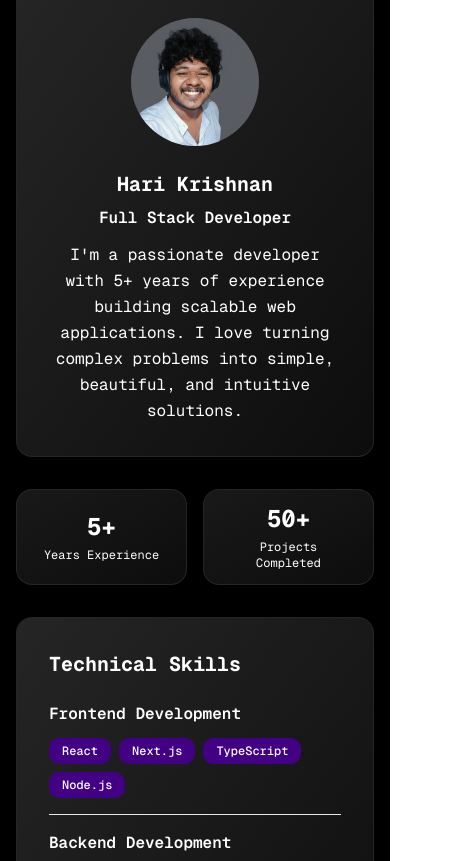
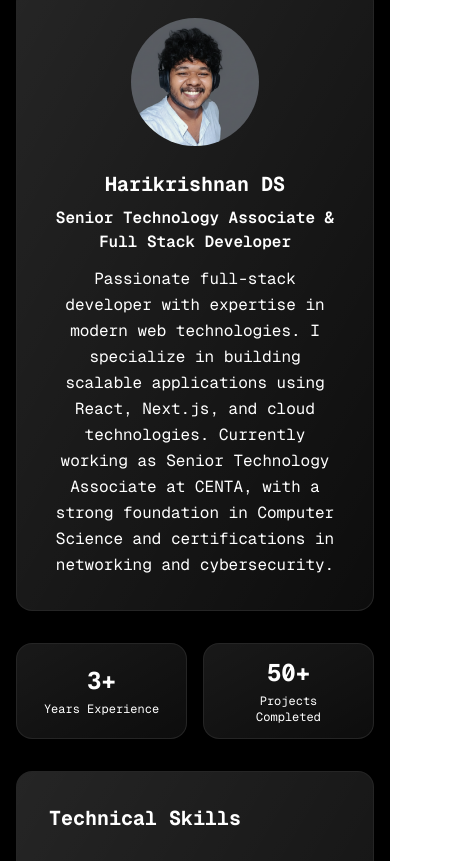
Before and after one commit to itsharipersonal/devportfolio, a Next.js app: page / in a window 390 px wide. Shown: the part 1139-2000 px from the top of the page, 472 px wide, since content can reach past the window. Built offline with nearby package versions, Linux system fonts and the light colour scheme.

Commit message:
Update package dependencies and enhance About, Contact, Experience, Hero, Navbar, and Projects components: added Puppeteer, updated personal information, improved layout and styling, and refined project descriptions for clarity and engagement.

```diff
--- a/package.json
+++ b/package.json
@@ -16,6 +16,7 @@
     "clsx": "^2.1.1",
     "lucide-react": "^0.544.0",
     "next": "15.5.4",
+    "puppeteer": "^24.22.3",
     "react": "19.1.0",
     "react-dom": "19.1.0",
     "tailwind-merge": "^3.3.1"
--- a/src/components/about.tsx
+++ b/src/components/about.tsx
@@ -7,8 +7,10 @@ import { Avatar, AvatarFallback, AvatarImage } from "@/components/ui/avatar";
 
 export default function About() {
   const skills = [
-    "React", "Next.js", "TypeScript", "Node.js", "Python", "PostgreSQL",
-    "MongoDB", "AWS", "Docker", "Git", "Tailwind CSS", "GraphQL"
+    "JavaScript (ES6+)", "TypeScript", "HTML5", "CSS3", "SQL", "MongoDB",
+    "Node.js", "Express.js", "Next.js", "React.js", "TailwindCSS", "Bootstrap",
+    "Framer Motion", "Docker", "Kubernetes", "AWS (EC2, S3)", "Hasura", "GraphQL",
+    "Figma", "Adobe Photoshop", "Git", "Webpack", "Vercel", "Jira"
   ];
 
   return (
@@ -41,15 +43,16 @@ export default function About() {
                     </Avatar>
                     <div className="text-center sm:text-left flex-1">
                       <h3 className="text-xl font-bold text-white mb-2">
-                        Hari Krishnan
+                        Harikrishnan DS
                       </h3>
                       <p className="text-base font-semibold mb-3 text-white" >
-                        Full Stack Developer
+                        Senior Technology Associate & Full Stack Developer
                       </p>
                       <p className="text-white leading-relaxed">
-                        I'm a passionate developer with 5+ years of experience building
-                        scalable web applications. I love turning complex problems into
-                        simple, beautiful, and intuitive solutions.
+                        Passionate full-stack developer with expertise in modern web technologies.
+                        I specialize in building scalable applications using React, Next.js, and cloud technologies.
+                        Currently working as Senior Technology Associate at CENTA, with a strong foundation in
+                        Computer Science and certifications in networking and cybersecurity.
                       </p>
                     </div>
                   </div>
@@ -60,7 +63,7 @@ export default function About() {
               <div className="grid grid-cols-2 gap-4">
                 <Card className="p-6 text-center bg-white/5 backdrop-blur-lg border border-white/10 shadow-xl h-24 flex items-center justify-center relative overflow-hidden before:absolute before:inset-0 before:bg-gradient-to-br before:from-white/5 before:to-transparent before:pointer-events-none">
                   <CardContent className="p-0 relative z-10">
-                    <div className="text-2xl font-bold mb-1 text-white">5+</div>
+                    <div className="text-2xl font-bold mb-1 text-white">3+</div>
                     <div className="text-xs text-white">Years Experience</div>
                   </CardContent>
                 </Card>
@@ -83,10 +86,10 @@ export default function About() {
                   <div className="space-y-4 flex-1">
                     <div>
                       <h4 className="text-base font-semibold text-white mb-3">
-                        Frontend Development
+                        Programming Languages
                       </h4>
                       <div className="flex flex-wrap gap-2">
-                        {skills.slice(0, 4).map((skill) => (
+                        {skills.slice(0, 6).map((skill) => (
                           <Badge key={skill} variant="secondary" className="px-3 py-1 text-white" style={{backgroundColor: '#420084', borderColor: '#420084'}}>
                             {skill}
                           </Badge>
@@ -98,10 +101,10 @@ export default function About() {
 
                     <div>
                       <h4 className="text-base font-semibold text-white mb-3">
-                        Backend Development
+                        Technologies & Frameworks
                       </h4>
                       <div className="flex flex-wrap gap-2">
-                        {skills.slice(4, 8).map((skill) => (
+                        {skills.slice(6, 12).map((skill) => (
                           <Badge key={skill} variant="secondary" className="px-3 py-1 text-white" style={{backgroundColor: '#420084', borderColor: '#420084'}}>
                             {skill}
                           </Badge>
@@ -113,10 +116,10 @@ export default function About() {
 
                     <div>
                       <h4 className="text-base font-semibold text-white mb-3">
-                        DevOps & Tools
+                        Tools & Soft Skills
                       </h4>
                       <div className="flex flex-wrap gap-2">
-                        {skills.slice(8).map((skill) => (
+                        {skills.slice(12).map((skill) => (
                           <Badge key={skill} variant="secondary" className="px-3 py-1 text-white" style={{backgroundColor: '#420084', borderColor: '#420084'}}>
                             {skill}
                           </Badge>
--- a/src/components/experience.tsx
+++ b/src/components/experience.tsx
@@ -8,43 +8,45 @@ import { Calendar, MapPin, Building } from "lucide-react";
 export default function Experience() {
   const experiences = [
     {
-      company: "TechCorp Solutions",
-      position: "Senior Full Stack Developer",
-      location: "San Francisco, CA",
-      duration: "2022 - Present",
-      description: "Leading development of enterprise-scale web applications using React, Node.js, and cloud technologies. Mentoring junior developers and implementing best practices.",
+      company: "Centre for Teacher Accreditation (CENTA) Pvt. Ltd.",
+      position: "Senior Technology Associate (Promoted from Associate, Technology and Data Analytics)",
+      location: "Bangalore, India",
+      duration: "Sep 2023 - Present",
+      description: "Promoted within 1 year for outstanding performance and leadership in technology initiatives. Developing dynamic, responsive web pages for high-profile events and redesigning company website to enhance user experience and engagement.",
       achievements: [
-        "Led a team of 5 developers in building a microservices architecture",
-        "Improved application performance by 40% through optimization",
-        "Implemented CI/CD pipelines reducing deployment time by 60%"
+        "Promoted within 1 year for outstanding performance and leadership in technology initiatives",
+        "Developed dynamic, responsive web pages for high-profile events using Next.js, React.js, TailwindCSS, and Framer Motion, increasing user engagement by 25%",
+        "Redesigned company website from Figma prototypes, enhancing UX/UI and reducing bounce rate by 15%",
+        "Performed rigorous manual testing on web and mobile applications, identifying and resolving over 100 critical bugs",
+        "Implemented SEO and accessibility improvements, boosting web traffic by 30% and improving customer retention"
       ],
-      technologies: ["React", "Node.js", "AWS", "Docker", "Kubernetes", "PostgreSQL"]
+      technologies: ["Next.js", "React.js", "TailwindCSS", "Framer Motion", "Figma", "SEO"]
     },
     {
-      company: "StartupXYZ",
-      position: "Full Stack Developer",
-      location: "Remote",
-      duration: "2020 - 2022",
-      description: "Developed and maintained multiple web applications from concept to deployment. Worked closely with product managers and designers to deliver user-centric solutions.",
+      company: "Brototype",
+      position: "Software Engineer Intern",
+      location: "Kochi, Kerala, India",
+      duration: "Sep 2022 - Aug 2023",
+      description: "Built scalable web applications and platforms using modern technologies including TypeScript, Next.js, Node.js, and cloud deployment solutions.",
       achievements: [
-        "Built a real-time chat application with 10,000+ daily active users",
-        "Developed RESTful APIs handling 1M+ requests per day",
-        "Implemented automated testing increasing code coverage to 90%"
+        "Built a scalable event ticket booking platform using TypeScript, Next.js, Node.js, and TailwindCSS, deployed with Docker and Kubernetes for high availability",
+        "Developed a social media application with Next.js and TypeScript, leveraging server-side rendering to reduce load times by 40%",
+        "Created a fully functional e-commerce platform using Handlebars, Bootstrap, and Node.js, integrating payment gateways and secure authentication"
       ],
-      technologies: ["Next.js", "TypeScript", "MongoDB", "Redis", "Socket.io", "Vercel"]
+      technologies: ["TypeScript", "Next.js", "Node.js", "TailwindCSS", "Docker", "Kubernetes", "Handlebars", "Bootstrap"]
     },
     {
-      company: "Digital Agency Pro",
-      position: "Frontend Developer",
-      location: "New York, NY",
-      duration: "2019 - 2020",
-      description: "Created responsive and interactive web experiences for various clients. Collaborated with design teams to implement pixel-perfect UI components.",
+      company: "Camping World",
+      position: "Sales Manager",
+      location: "Barka, Oman",
+      duration: "Sep 2020 - May 2023",
+      description: "Managed end-to-end sales operations and customer engagement strategies, achieving significant revenue growth and customer satisfaction improvements.",
       achievements: [
-        "Developed 20+ client websites with 100% mobile responsiveness",
-        "Reduced page load times by 50% through optimization",
-        "Implemented accessibility standards achieving WCAG 2.1 AA compliance"
+        "Managed end-to-end sales operations, achieving a 20% increase in monthly revenue through targeted customer engagement strategies",
+        "Learned Arabic to improve client communication, resulting in a 15% increase in customer satisfaction scores",
+        "Optimized inventory management by collaborating with purchasing teams, reducing stock discrepancies by 10%"
       ],
-      technologies: ["React", "Vue.js", "Sass", "Webpack", "Figma", "Jest"]
+      technologies: ["Sales Management", "Customer Relations", "Inventory Management", "Arabic Language"]
     }
   ];
 
@@ -69,31 +71,31 @@ export default function Experience() {
                 <CardContent className="p-8 relative z-10">
                   <div className="flex flex-col lg:flex-row lg:items-start gap-6">
                     {/* Timeline indicator */}
-                    <div className="flex-shrink-0">
+                    <div className="flex-shrink-0 lg:mt-1">
                       <div className="w-12 h-12 rounded-full flex items-center justify-center text-white font-bold" style={{backgroundColor: '#420084'}}>
                         {index + 1}
                       </div>
                     </div>
 
                     {/* Content */}
-                    <div className="flex-1 space-y-4">
+                    <div className="flex-1 space-y-5">
                       {/* Header */}
-                      <div className="flex flex-col sm:flex-row sm:items-center sm:justify-between gap-2">
-                        <div>
-                          <h3 className="text-lg font-bold text-white">{exp.position}</h3>
-                          <div className="flex items-center gap-2 font-semibold text-white">
-                            <Building className="w-4 h-4" />
-                            {exp.company}
+                      <div className="flex flex-col lg:flex-row lg:items-start lg:justify-between gap-4">
+                        <div className="flex-1">
+                          <h3 className="text-lg font-bold text-white leading-tight mb-2">{exp.position}</h3>
+                          <div className="flex items-center gap-2 font-semibold text-white mb-2">
+                            <Building className="w-4 h-4 flex-shrink-0" />
+                            <span className="text-sm">{exp.company}</span>
                           </div>
                         </div>
-                        <div className="flex flex-col sm:items-end gap-1 text-xs text-white">
+                        <div className="flex flex-col lg:items-end gap-2 text-xs text-white lg:min-w-[200px]">
                           <div className="flex items-center gap-1">
-                            <Calendar className="w-4 h-4" />
-                            {exp.duration}
+                            <Calendar className="w-4 h-4 flex-shrink-0" />
+                            <span>{exp.duration}</span>
                           </div>
                           <div className="flex items-center gap-1">
-                            <MapPin className="w-4 h-4" />
-                            {exp.location}
+                            <MapPin className="w-4 h-4 flex-shrink-0" />
+                            <span>{exp.location}</span>
                           </div>
                         </div>
                       </div>
@@ -107,12 +109,12 @@ export default function Experience() {
 
                       {/* Achievements */}
                       <div>
-                        <h4 className="font-semibold text-white mb-2">Key Achievements:</h4>
-                        <ul className="space-y-1">
+                        <h4 className="font-semibold text-white mb-3">Key Achievements:</h4>
+                        <ul className="space-y-2">
                           {exp.achievements.map((achievement, achIndex) => (
-                            <li key={achIndex} className="text-xs text-white flex items-start gap-2">
-                              <span className="mt-1 text-white">•</span>
-                              {achievement}
+                            <li key={achIndex} className="text-sm text-white flex items-start gap-3">
+                              <span className="mt-1.5 text-white text-xs">•</span>
+                              <span className="leading-relaxed">{achievement}</span>
                             </li>
                           ))}
                         </ul>
@@ -120,10 +122,10 @@ export default function Experience() {
 
                       {/* Technologies */}
                       <div>
-                        <h4 className="font-semibold text-white mb-2">Technologies Used:</h4>
+                        <h4 className="font-semibold text-white mb-3">Technologies Used:</h4>
                         <div className="flex flex-wrap gap-2">
                           {exp.technologies.map((tech) => (
-                            <Badge key={tech} variant="secondary" className="text-xs text-white" style={{backgroundColor: '#420084', borderColor: '#420084'}}>
+                            <Badge key={tech} variant="secondary" className="text-xs text-white px-2 py-1" style={{backgroundColor: '#420084', borderColor: '#420084'}}>
                               {tech}
                             </Badge>
                           ))}
@@ -143,18 +145,18 @@ export default function Experience() {
             </h3>
             <Card className="bg-white/5 backdrop-blur-xl border border-white/10 shadow-2xl relative overflow-hidden before:absolute before:inset-0 before:bg-gradient-to-br before:from-white/10 before:to-transparent before:pointer-events-none">
               <CardContent className="p-8 relative z-10">
-                <div className="flex items-center gap-6">
-                  <div className="w-16 h-16 rounded-full flex items-center justify-center" style={{backgroundColor: '#420084'}}>
+                <div className="flex flex-col sm:flex-row sm:items-center gap-6">
+                  <div className="w-16 h-16 rounded-full flex items-center justify-center flex-shrink-0" style={{backgroundColor: '#420084'}}>
                     <Building className="w-8 h-8 text-white" />
                   </div>
-                  <div>
-                    <h4 className="text-lg font-bold text-white">
+                  <div className="flex-1">
+                    <h4 className="text-lg font-bold text-white mb-2">
                       Bachelor of Science in Computer Science
                     </h4>
-                    <p className="font-semibold text-white">University of Technology</p>
-                    <p className="text-white">2015 - 2019</p>
-                    <p className="text-xs text-white mt-1">
-                      Graduated Magna Cum Laude with focus on Software Engineering and Data Structures
+                    <p className="font-semibold text-white mb-1">PMSA PTM (Kerala University)</p>
+                    <p className="text-white mb-2">Aug 2016 - Jan 2020</p>
+                    <p className="text-sm text-white leading-relaxed">
+                      GPA: 3.8/4.0 | Kollam, Kerala, India | Mastered core concepts in C, Object-Oriented Programming, Data Structures, Operating Systems, and Linux
                     </p>
                   </div>
                 </div>
--- a/src/components/hero.tsx
+++ b/src/components/hero.tsx
@@ -22,9 +22,9 @@ export default function Hero() {
           <div className="max-w-4xl">
             {/* Main Headline - Lower left alignment with generous spacing */}
             <h1 className="text-4xl sm:text-5xl lg:text-6xl xl:text-7xl 2xl:text-8xl font-bold text-white leading-tight">
-              HARI KRISHNAN
+              HARIKRISHNAN DS
               <br />
-              {/* <span className="text-blue-600">A FULL STACK DEV</span> */}
+              <span className="text-[#420084]">FULL STACK DEVELOPER</span>
             </h1>
 
             {/* CTA Button */}
--- a/src/components/projects.tsx
+++ b/src/components/projects.tsx
@@ -8,75 +8,75 @@ import { Github, ExternalLink } from "lucide-react";
 export default function Projects() {
   const projects = [
     {
-      title: "E-Commerce Platform",
-      description: "A full-stack e-commerce solution with React, Node.js, and PostgreSQL. Features include user authentication, payment processing, and admin dashboard.",
+      title: "TrekTicket Microservices Platform",
+      description: "Architected a microservices-based ticketing platform using Node.js, Express, Next.js, TypeScript, Docker, and Kubernetes, handling 10,000+ transactions monthly.",
       image: "/api/placeholder/400/250",
-      technologies: ["React", "Node.js", "PostgreSQL", "Stripe", "AWS"],
-      github: "https://github.com/hari/ecommerce",
-      live: "https://ecommerce-demo.com",
+      technologies: ["Node.js", "Express", "Next.js", "TypeScript", "Docker", "Kubernetes", "NATS Streaming"],
+      github: "https://github.com/itsharipersonal/trekticket",
+      live: "https://trekticket-demo.com",
       featured: true
     },
     {
-      title: "Task Management App",
-      description: "A collaborative task management application with real-time updates, team collaboration features, and project tracking capabilities.",
+      title: "TrekThread Social Media Application",
+      description: "Developed a Next.js 13-based social media platform with MongoDB, TailwindCSS, and Clerk for secure authentication, achieving 99.9% uptime.",
       image: "/api/placeholder/400/250",
-      technologies: ["Next.js", "TypeScript", "Socket.io", "MongoDB", "Tailwind"],
-      github: "https://github.com/hari/taskmanager",
-      live: "https://taskmanager-demo.com",
+      technologies: ["Next.js 13", "MongoDB", "TailwindCSS", "Clerk", "Server-side Rendering", "Zod Validation"],
+      github: "https://github.com/itsharipersonal/trekthread",
+      live: "https://trekthread-demo.com",
       featured: true
     },
     {
-      title: "Weather Dashboard",
-      description: "A responsive weather dashboard with location-based forecasts, interactive maps, and historical data visualization.",
+      title: "Log Gaming Marketplace",
+      description: "Built a secure gaming console marketplace using Node.js, Handlebars, CSS, and Bootstrap, with Razorpay for seamless payments.",
       image: "/api/placeholder/400/250",
-      technologies: ["React", "D3.js", "OpenWeather API", "Chart.js"],
-      github: "https://github.com/hari/weather-dashboard",
-      live: "https://weather-demo.com",
+      technologies: ["Node.js", "Handlebars", "CSS", "Bootstrap", "Razorpay", "Password Hashing"],
+      github: "https://github.com/itsharipersonal/log-gaming",
+      live: "https://loggaming-demo.com",
       featured: true
     },
     {
-      title: "Blog CMS",
-      description: "A headless CMS for content creators with markdown support, SEO optimization, and multi-author collaboration.",
+      title: "CENTA Event Platform",
+      description: "Developed dynamic, responsive web pages for high-profile events using Next.js, React.js, TailwindCSS, and Framer Motion, increasing user engagement by 25%.",
       image: "/api/placeholder/400/250",
-      technologies: ["Next.js", "Sanity", "Vercel", "MDX"],
-      github: "https://github.com/hari/blog-cms",
-      live: "https://blog-cms-demo.com",
+      technologies: ["Next.js", "React.js", "TailwindCSS", "Framer Motion", "SEO", "Accessibility"],
+      github: "https://github.com/itsharipersonal/centa-events",
+      live: "https://centa-events.com",
       featured: true
     },
     {
-      title: "Portfolio Website",
-      description: "A modern portfolio website built with Next.js and Tailwind CSS, featuring responsive design and smooth animations.",
+      title: "Library Management System",
+      description: "Academic project featuring a comprehensive library management system with user authentication, book tracking, and reporting capabilities.",
       image: "/api/placeholder/400/250",
-      technologies: ["Next.js", "Tailwind CSS", "Framer Motion", "Vercel"],
-      github: "https://github.com/hari/portfolio",
-      live: "https://portfolio-demo.com",
+      technologies: ["C", "Object-Oriented Programming", "Data Structures", "File Management"],
+      github: "https://github.com/itsharipersonal/library-management",
+      live: "https://library-demo.com",
       featured: false
     },
     {
-      title: "Chat Application",
-      description: "Real-time chat application with user authentication, message history, and file sharing capabilities.",
+      title: "Real-time Chat Application",
+      description: "Academic project featuring a real-time chat application with multiple user support, message history, and secure communication.",
       image: "/api/placeholder/400/250",
-      technologies: ["React", "Node.js", "Socket.io", "MongoDB", "JWT"],
-      github: "https://github.com/hari/chat-app",
+      technologies: ["C", "Socket Programming", "Real-time Communication", "Multi-threading"],
+      github: "https://github.com/itsharipersonal/chat-app",
       live: "https://chat-demo.com",
       featured: false
     },
     {
-      title: "Recipe Finder",
-      description: "Recipe discovery app with search functionality, ingredient filtering, and nutritional information.",
+      title: "E-commerce Platform",
+      description: "Full-stack e-commerce solution with user authentication, payment processing, and admin dashboard using modern web technologies.",
       image: "/api/placeholder/400/250",
-      technologies: ["Vue.js", "Express", "MySQL", "Spoonacular API"],
-      github: "https://github.com/hari/recipe-finder",
-      live: "https://recipe-demo.com",
+      technologies: ["React", "Node.js", "MongoDB", "Stripe", "AWS"],
+      github: "https://github.com/itsharipersonal/ecommerce",
+      live: "https://ecommerce-demo.com",
       featured: false
     },
     {
-      title: "Expense Tracker",
-      description: "Personal finance app for tracking expenses, budgeting, and generating spending reports.",
+      title: "Task Management App",
+      description: "Collaborative task management application with real-time updates, team collaboration features, and project tracking capabilities.",
       image: "/api/placeholder/400/250",
-      technologies: ["React", "Node.js", "PostgreSQL", "Chart.js", "JWT"],
-      github: "https://github.com/hari/expense-tracker",
-      live: "https://expense-demo.com",
+      technologies: ["Next.js", "TypeScript", "Socket.io", "MongoDB", "Tailwind"],
+      github: "https://github.com/itsharipersonal/taskmanager",
+      live: "https://taskmanager-demo.com",
       featured: false
     }
   ];
@@ -195,7 +195,7 @@ export default function Projects() {
           {/* View More Button */}
           <div className="text-center">
             <Button size="sm" variant="outline" asChild className="bg-gradient-to-r from-purple-600 to-purple-700 hover:from-purple-700 hover:to-purple-800 text-white border-0 shadow-md hover:shadow-purple-500/25 transition-all duration-300 hover:scale-105">
-              <a href="https://github.com/hari" target="_blank" rel="noopener noreferrer">
+              <a href="https://github.com/itsharipersonal" target="_blank" rel="noopener noreferrer">
                 View All Projects on GitHub
                 <Github className="w-4 h-4 ml-2" />
               </a>
```
Also changed, not shown: src/components/contact.tsx (+9 -15 lines), src/components/navbar.tsx (+14 -4 lines), 2 other files (tests, documents, lock files or other folders).
